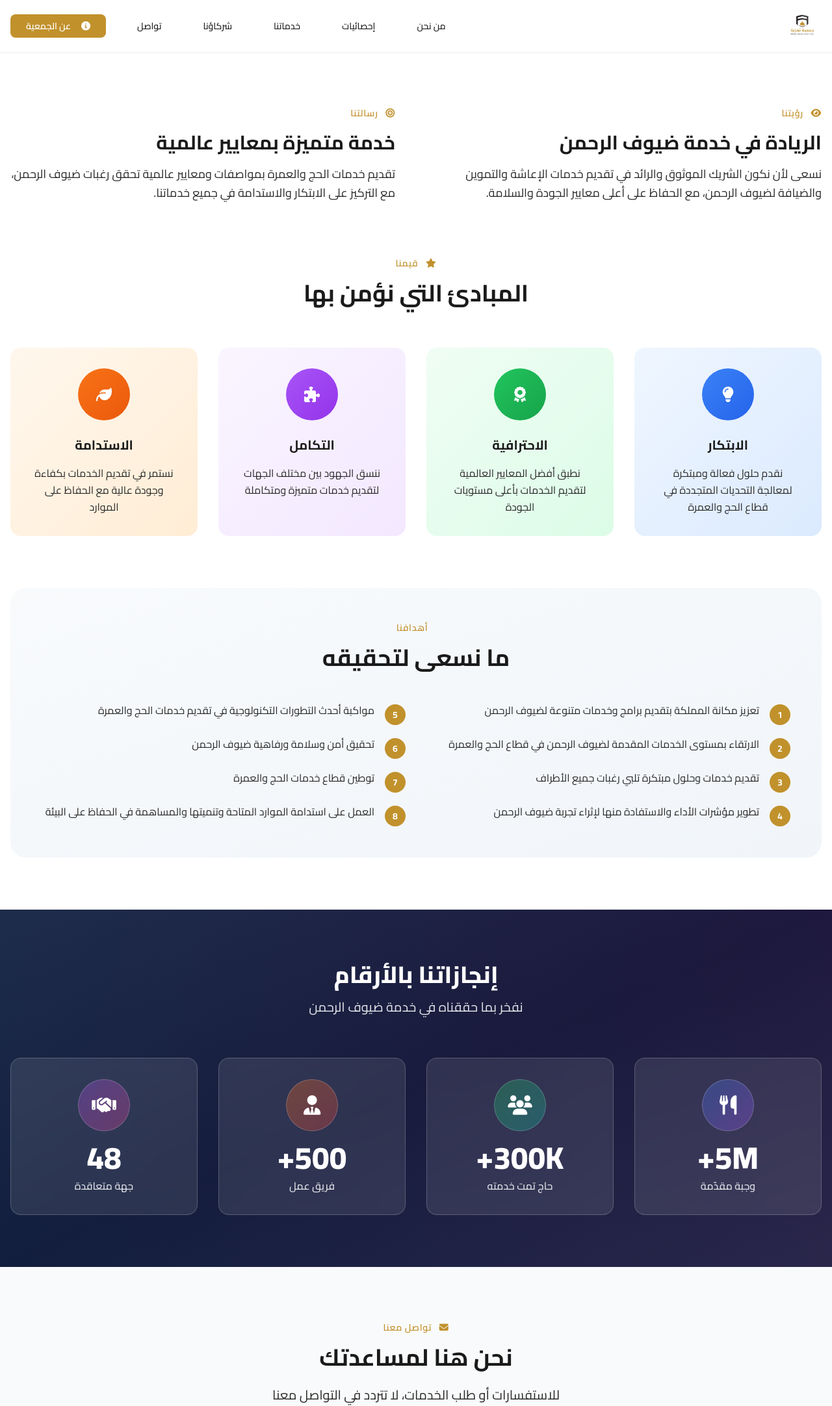
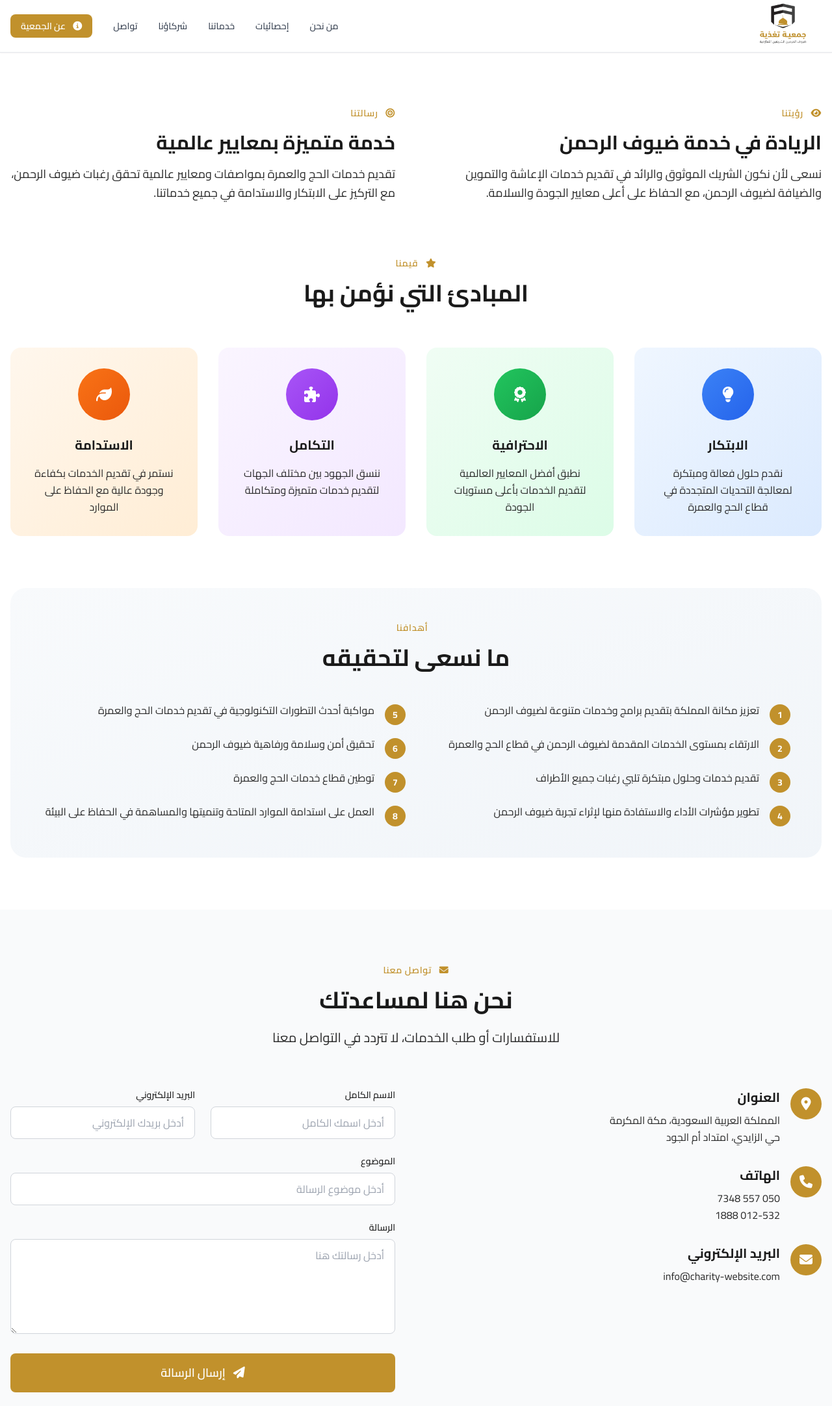
Before and after one commit to esraa96/test, a plain HTML site: page about.html in a window 1280 px wide. Shown: the top 2164 px of the page at 65% size. Drawn offline with nearby package versions, Linux system fonts and the light colour scheme.

Commit message:
تعديلات اللوجو في الصفحات

```diff
--- a/about.html
+++ b/about.html
@@ -54,40 +54,50 @@
     </div>
 
     <!-- Header -->
-    <header class="header sticky top-0 z-50 bg-white/95 backdrop-blur-md border-b border-gray-100 shadow-sm">
-        <div class="container mx-auto max-w-7xl px-4 flex items-center justify-between py-2">
+    <header class="sticky top-0 z-50 bg-white/60 backdrop-blur-md border-b border-gray-200 shadow-sm">
+        <div class="container mx-auto max-w-7xl px-4 flex items-center justify-between h-20">
+
+          <!-- اللوجو -->
           <a href="index.html" class="flex items-center gap-3 group">
-                <img src="assets/images/IMG-20250828-WA0003.png" alt="شعار الجمعية" class="h-16 w-auto group-hover:scale-105 transition-transform">
+              <img src="assets/images/IMG-20250828-WA0003.png" alt="شعار الجمعية"
+              class="h-28 md:h-32 w-auto group-hover:scale-105 transition-transform">
+
           </a>
 
-            <button id="navToggle" class="md:hidden inline-flex items-center justify-center w-12 h-12 rounded-lg border border-gray-200 hover:bg-gray-50 transition-colors">
-                <svg xmlns="http://www.w3.org/2000/svg" class="h-6 w-6 transition-transform" fill="none" viewBox="0 0 24 24" stroke="currentColor">
-                    <path stroke-linecap="round" stroke-linejoin="round" stroke-width="2" d="M4 6h16M4 12h16M4 18h16" />
+          <!-- زر القائمة للموبايل -->
+          <button id="navToggle"
+                  class="md:hidden inline-flex items-center justify-center w-12 h-12 rounded-lg border border-gray-200 hover:bg-gray-100 transition">
+            <svg xmlns="http://www.w3.org/2000/svg" class="h-6 w-6" fill="none" viewBox="0 0 24 24"
+                 stroke="currentColor">
+              <path stroke-linecap="round" stroke-linejoin="round" stroke-width="2"
+                    d="M4 6h16M4 12h16M4 18h16"/>
             </svg>
           </button>
 
+          <!-- روابط سطح المكتب -->
           <nav class="hidden md:flex items-center gap-8 text-sm font-medium">
-                <a href="index.html#about" class="nav-link text-brand-ink hover:text-brand-gold transition-colors">من نحن</a>
-                <a href="index.html#stats" class="nav-link text-brand-ink hover:text-brand-gold transition-colors">إحصائيات</a>
-                <a href="index.html#services" class="nav-link text-brand-ink hover:text-brand-gold transition-colors">خدماتنا</a>
-                <a href="index.html#partners" class="nav-link text-brand-ink hover:text-brand-gold transition-colors">شركاؤنا</a>
-                <a href="index.html#contact" class="nav-link text-brand-ink hover:text-brand-gold transition-colors">تواصل</a>
-                <a href="about.html" class="btn btn-primary bg-brand-gold text-white px-6 py-2 rounded-lg hover:bg-brand-light-gold transition-colors">
+            <a href="#about" class="text-gray-700 hover:text-brand-gold transition-colors">من نحن</a>
+            <a href="#stats" class="text-gray-700 hover:text-brand-gold transition-colors">إحصائيات</a>
+            <a href="#services" class="text-gray-700 hover:text-brand-gold transition-colors">خدماتنا</a>
+            <a href="#partners" class="text-gray-700 hover:text-brand-gold transition-colors">شركاؤنا</a>
+            <a href="#contact" class="text-gray-700 hover:text-brand-gold transition-colors">تواصل</a>
+            <a href="about.html" class="block py-2 px-4 rounded-lg bg-brand-gold text-white font-semibold hover:opacity-90 transition">
               <i class="fas fa-info-circle ml-2"></i>
               عن الجمعية
             </a>
           </nav>
         </div>
 
-        <!-- Mobile Menu -->
-        <div id="mobileMenu" class="md:hidden hidden border-t border-gray-100 bg-white/95 backdrop-blur-md">
-            <div class="container mx-auto max-w-7xl px-4 py-4 space-y-3">
-                <a href="index.html#about" class="block py-3 text-brand-ink hover:text-brand-gold transition-colors">من نحن</a>
-                <a href="index.html#stats" class="block py-3 text-brand-ink hover:text-brand-gold transition-colors">إحصائيات</a>
-                <a href="index.html#services" class="block py-3 text-brand-ink hover:text-brand-gold transition-colors">خدماتنا</a>
-                <a href="index.html#partners" class="block py-3 text-brand-ink hover:text-brand-gold transition-colors">شركاؤنا</a>
-                <a href="index.html#contact" class="block py-3 text-brand-ink hover:text-brand-gold transition-colors">تواصل</a>
-                <a href="about.html" class="block py-3 text-brand-gold font-semibold">
+        <!-- قائمة الموبايل -->
+        <div id="mobileMenu"
+             class="md:hidden hidden border-t border-gray-200 bg-white/80 backdrop-blur-md">
+          <div class="container mx-auto max-w-7xl px-4 py-4 space-y-2">
+            <a href="#about" class="block py-2 text-gray-700 hover:text-brand-gold transition-colors">من نحن</a>
+            <a href="#stats" class="block py-2 text-gray-700 hover:text-brand-gold transition-colors">إحصائيات</a>
+            <a href="#services" class="block py-2 text-gray-700 hover:text-brand-gold transition-colors">خدماتنا</a>
+            <a href="#partners" class="block py-2 text-gray-700 hover:text-brand-gold transition-colors">شركاؤنا</a>
+            <a href="#contact" class="block py-2 text-gray-700 hover:text-brand-gold transition-colors">تواصل</a>
+            <a href="about.html" class="block py-2 font-semibold text-brand-gold">
               <i class="fas fa-info-circle ml-2"></i>
               عن الجمعية
             </a>
@@ -260,57 +270,7 @@
     </section>
 
     <!-- Stats Section -->
-    <section class="py-20 bg-gradient-to-br from-slate-800 via-slate-900 to-slate-800 relative overflow-hidden">
-        <div class="absolute inset-0 bg-gradient-to-r from-blue-900/20 to-purple-900/20"></div>
-        <div class="container mx-auto max-w-7xl px-4 relative z-10">
-            <div class="text-center mb-16">
-                <h2 class="text-4xl font-extrabold text-white mb-4">إنجازاتنا بالأرقام</h2>
-                <p class="text-xl text-gray-200">نفخر بما حققناه في خدمة ضيوف الرحمن</p>
-            </div>
 
-            <div class="grid grid-cols-2 lg:grid-cols-4 gap-8">
-                <div class="text-center">
-                    <div class="bg-white/10 backdrop-blur-sm rounded-2xl p-8 hover:bg-white/20 transition-all duration-300 border border-white/20">
-                        <div class="w-20 h-20 bg-gradient-to-br from-blue-500/30 to-purple-500/30 rounded-full flex items-center justify-center mx-auto mb-4 border border-white/20">
-                            <i class="fas fa-utensils text-white text-3xl"></i>
-                        </div>
-                        <div class="text-5xl font-extrabold text-white mb-2">5M+</div>
-                        <div class="text-gray-200 font-medium">وجبة مقدّمة</div>
-                    </div>
-                </div>
-
-                <div class="text-center">
-                    <div class="bg-white/10 backdrop-blur-sm rounded-2xl p-8 hover:bg-white/20 transition-all duration-300 border border-white/20">
-                        <div class="w-20 h-20 bg-gradient-to-br from-green-500/30 to-teal-500/30 rounded-full flex items-center justify-center mx-auto mb-4 border border-white/20">
-                            <i class="fas fa-users text-white text-3xl"></i>
-                        </div>
-                        <div class="text-5xl font-extrabold text-white mb-2">300K+</div>
-                        <div class="text-gray-200 font-medium">حاج تمت خدمته</div>
-                    </div>
-                </div>
-
-                <div class="text-center">
-                    <div class="bg-white/10 backdrop-blur-sm rounded-2xl p-8 hover:bg-white/20 transition-all duration-300 border border-white/20">
-                        <div class="w-20 h-20 bg-gradient-to-br from-orange-500/30 to-red-500/30 rounded-full flex items-center justify-center mx-auto mb-4 border border-white/20">
-                            <i class="fas fa-user-tie text-white text-3xl"></i>
-                        </div>
-                        <div class="text-5xl font-extrabold text-white mb-2">500+</div>
-                        <div class="text-gray-200 font-medium">فريق عمل</div>
-                    </div>
-                </div>
-
-                <div class="text-center">
-                    <div class="bg-white/10 backdrop-blur-sm rounded-2xl p-8 hover:bg-white/20 transition-all duration-300 border border-white/20">
-                        <div class="w-20 h-20 bg-gradient-to-br from-purple-500/30 to-pink-500/30 rounded-full flex items-center justify-center mx-auto mb-4 border border-white/20">
-                            <i class="fas fa-handshake text-white text-3xl"></i>
-                        </div>
-                        <div class="text-5xl font-extrabold text-white mb-2">48</div>
-                        <div class="text-gray-200 font-medium">جهة متعاقدة</div>
-                    </div>
-                </div>
-            </div>
-        </div>
-    </section>
 
     <!-- Contact Section -->
     <section class="py-20 bg-gray-50">
```
Also changed, not shown: index.html (+3 -2 lines). Lines whose indentation alone changed are shown as unchanged.
